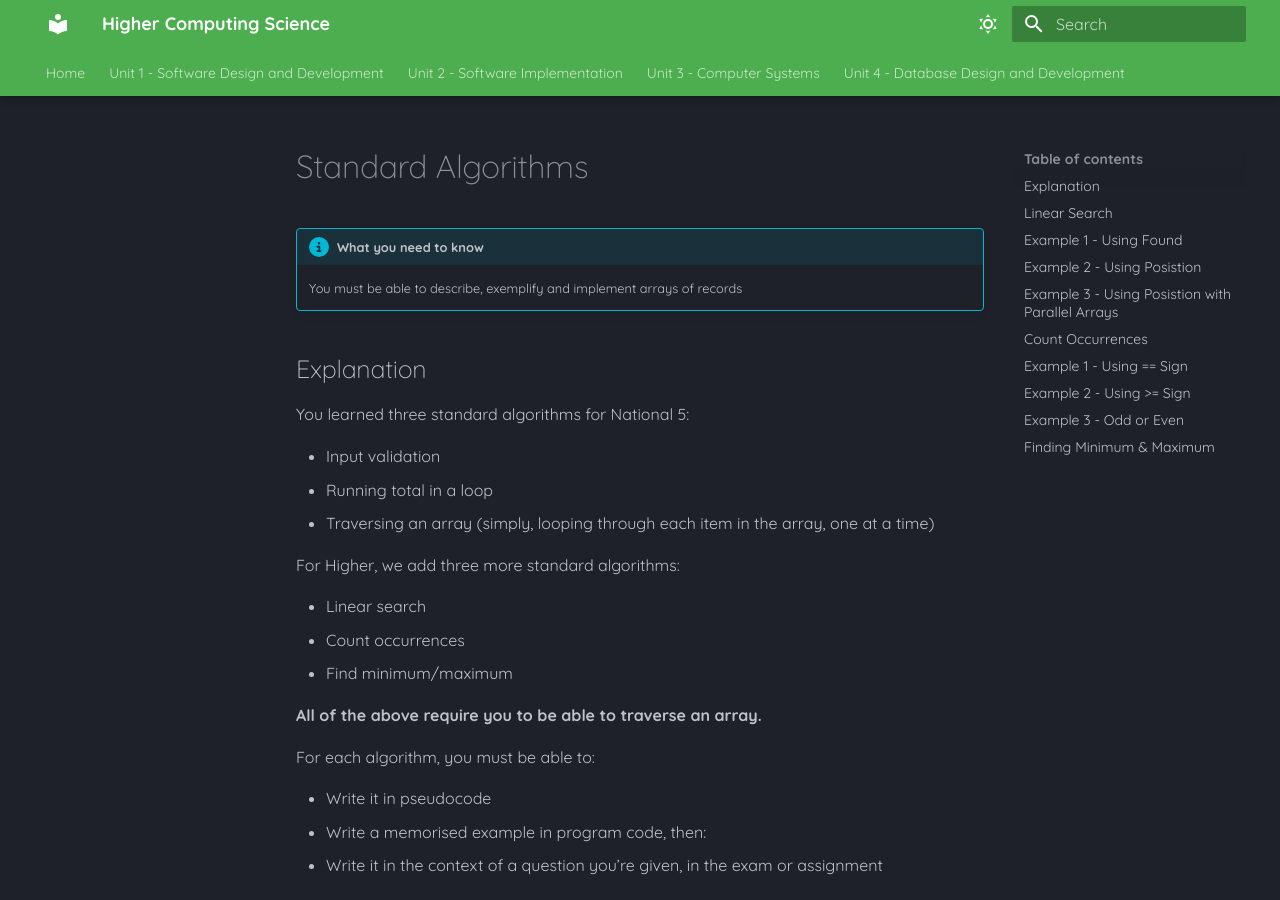
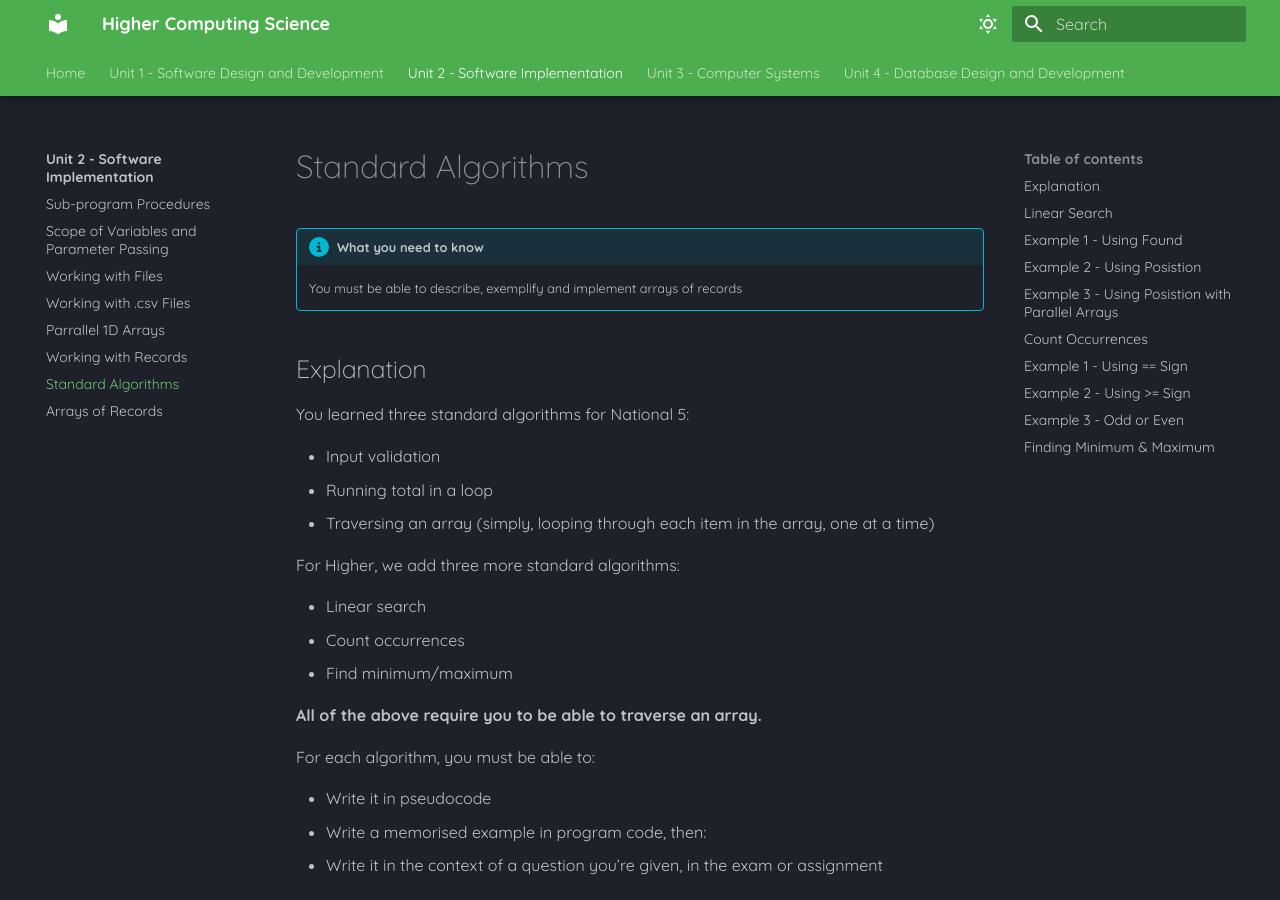
Before and after one commit to Mr-Wood-CS/Higher-Computing-Science-MD-Files, an MkDocs documentation site: the page built from docs/SI/09-Standard-Algorithms-Linear-Search.md, in a window 1280 px wide and 900 px high. Built offline with MkDocs 1.6.1 and Material for MkDocs 9.7.7, drawn with Linux system fonts in a browser that asks for light colours; part of the change alters nothing that is shown.

Commit message:
Update mkdocs.yml

```diff
--- a/mkdocs.yml
+++ b/mkdocs.yml
@@ -15,7 +15,7 @@ nav:
       - Working with .csv Files: 'SI/06-Working-with-Files-(csv).md'
       - Parrallel 1D Arrays: 'SI/07-Parallel-1D-Arrays.md'
       - Working with Records: 'SI/08-Working-with-Records.md'
-      - Standard Algorithms: 'SI/09-Standard-Algorithms.md'
+      - Standard Algorithms: 'SI/09-Standard-Algorithms-Linear-Search.md'
       - Arrays of Records: 'SI/10-Arrays-of-Records.md'
     - Unit 3 - Computer Systems:
       - CS/index.md
```
